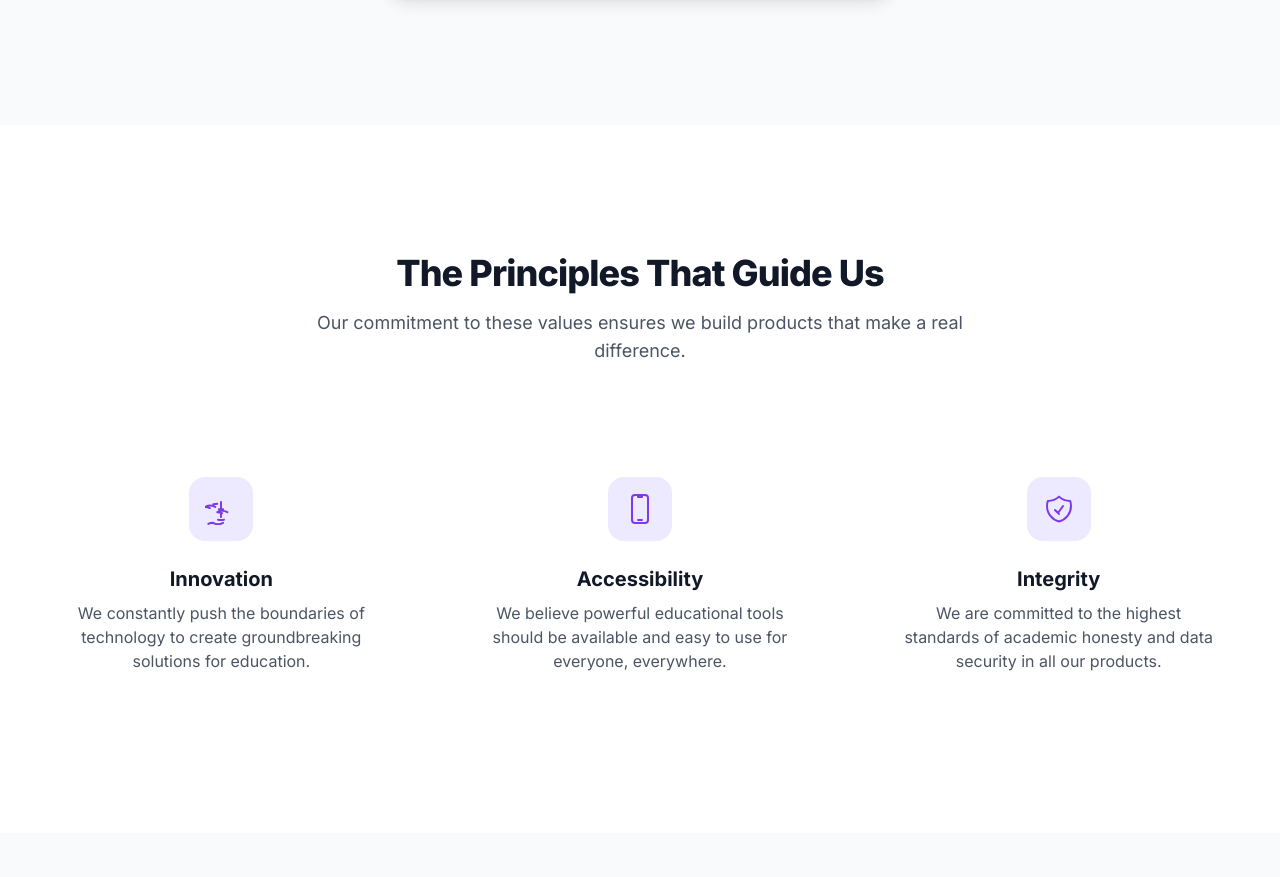
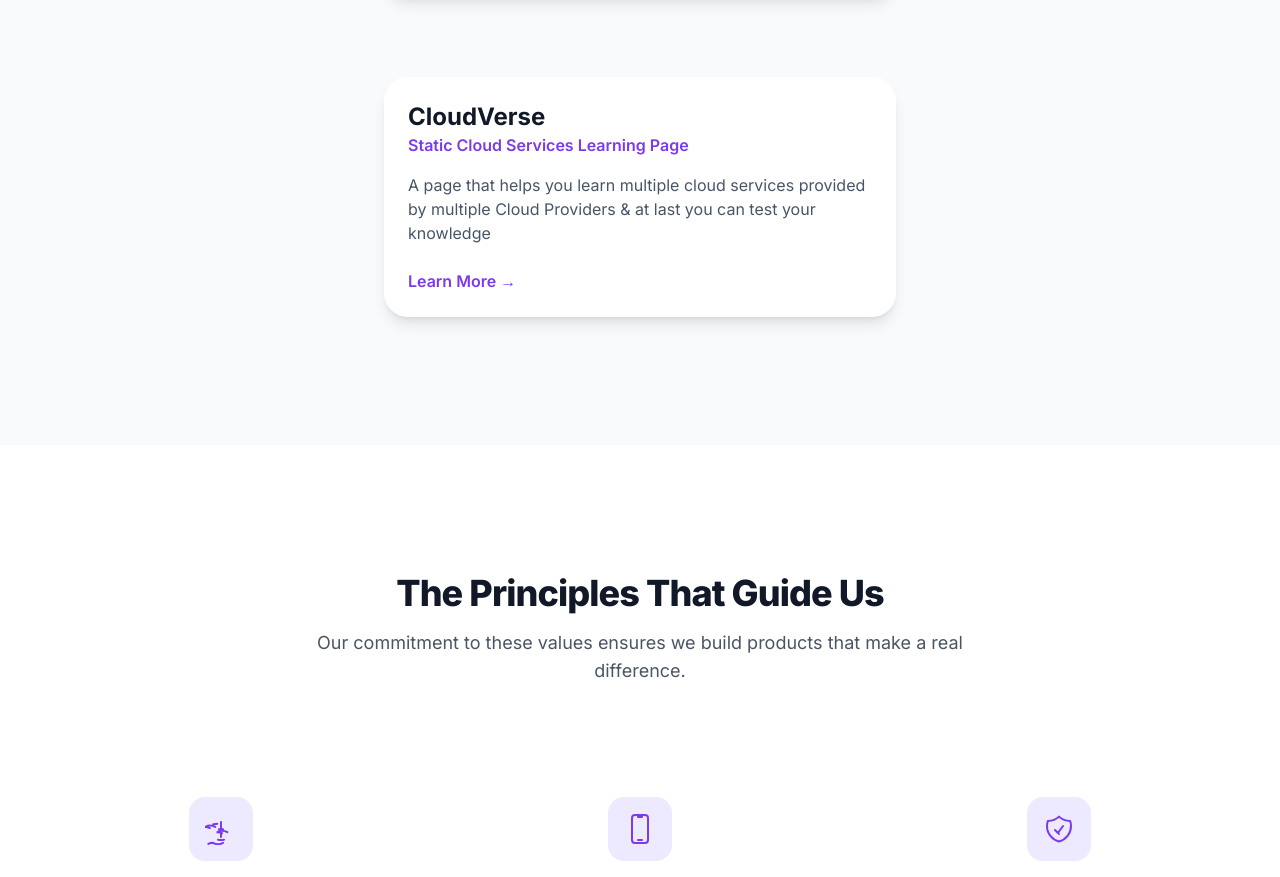
Before and after one commit to midhun87/EduDevelopers, a plain HTML site: page index.html in a window 1280 px wide. Shown: the part 1224-2101 px from the top of the page. Drawn offline with nearby package versions, Linux system fonts and the light colour scheme.

Commit message:
Update index.html

```diff
--- a/index.html
+++ b/index.html
@@ -181,6 +181,36 @@
                     </a>
                 </div>
             </div>
+
+            <section>
+            <div class="mt-20 max-w-lg mx-auto">
+              <a href="https://cloudverse.onrender.com/"
+                 class="block bg-white rounded-3xl shadow-lg overflow-hidden product-card transition-all duration-300 fade-in-up">
+
+                <div class="p-6">
+                  <h3 class="text-2xl font-bold text-gray-900">CloudVerse</h3>
+                  <p class="text-violet-600 font-semibold">
+                    Static Cloud Services Learning Page
+                  </p>
+
+                  <p class="mt-4 text-slate-600">
+                    A page that helps you learn multiple cloud services provided by
+                    multiple Cloud Providers & at last you can test your knowledge
+                  </p>
+
+                  <span class="mt-6 inline-block text-violet-600 font-semibold group">
+                    Learn More
+                    <span class="transition-transform duration-300 group-hover:translate-x-1">
+                      &rarr;
+                    </span>
+                  </span>
+                </div>
+
+              </a>
+            </div>
+          </section>
+
+
         </section>
 
 
```
